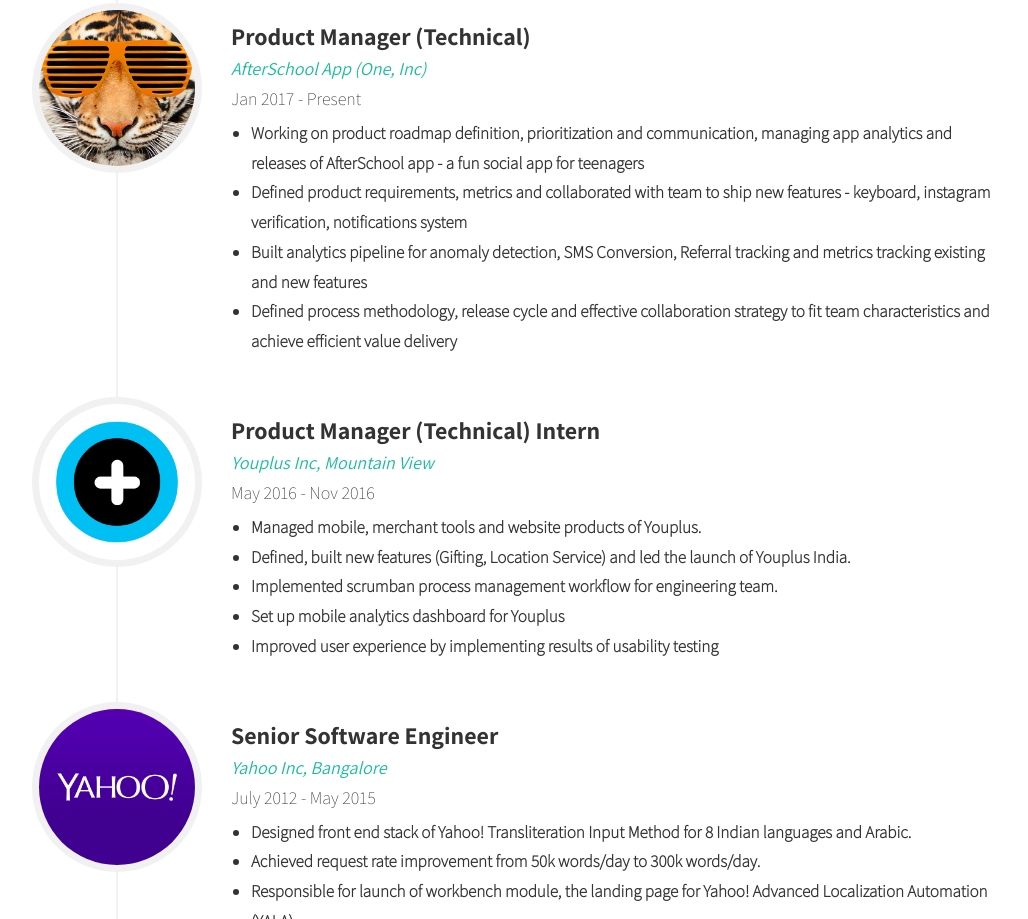
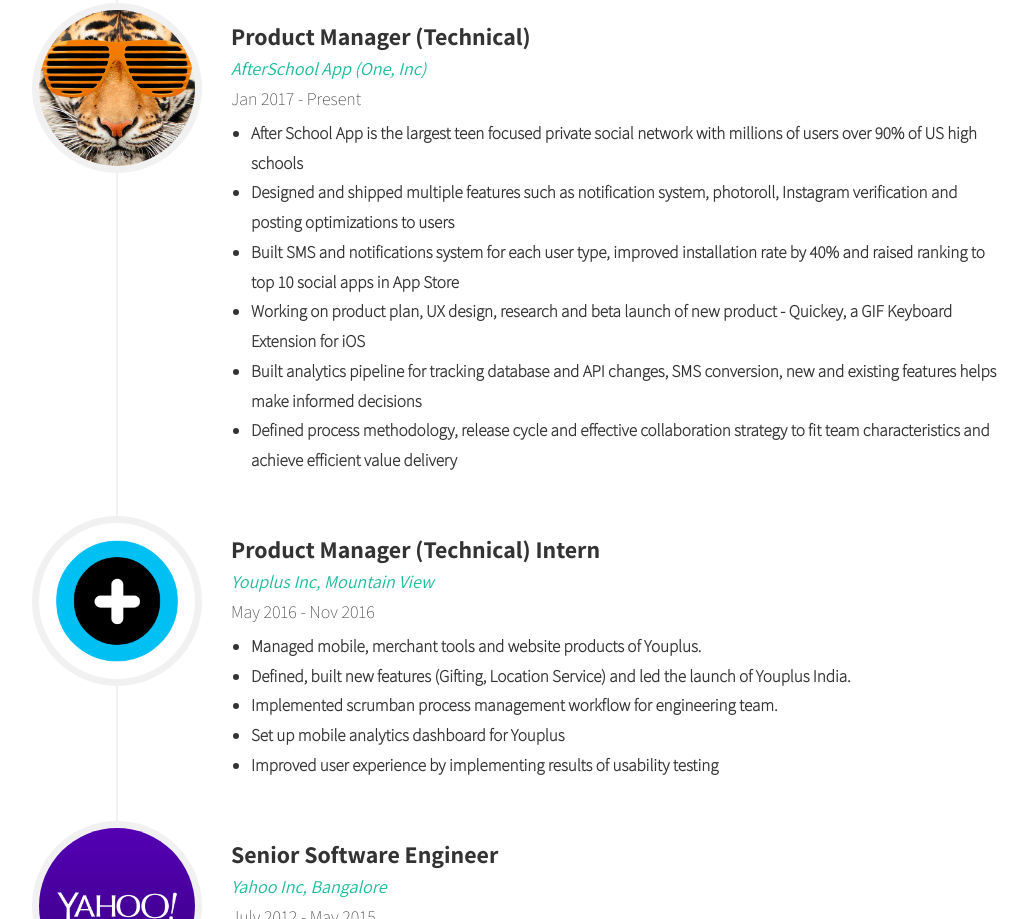
Before and after one commit to keerthanat/keerthanat.github.io, a plain HTML site: page index.html in a window 1280 px wide. Shown: the part 1864-2783 px from the top of the page, without its empty margins (181-1209 px from the left). Drawn offline with nearby package versions, Linux system fonts and the light colour scheme; a web font is replaced by a local one.

Commit message:
Update index.html

```diff
--- a/index.html
+++ b/index.html
@@ -209,9 +209,11 @@
 
                                     </div>
                                     <div class="timeline-body">
-                                        <p>Working on product roadmap definition, prioritization and communication, managing app analytics and releases of AfterSchool app - a fun social app for teenagers </p>
-                                        <p>Defined product requirements, metrics and collaborated with team to ship new features - keyboard, instagram verification, notifications system</p>
-                                        <p>Built analytics pipeline for anomaly detection, SMS Conversion, Referral tracking and metrics tracking existing and new features</p>
+                                        <p>After School App is the largest teen focused private social network with millions of users over 90% of US high schools</p>
+                                        <p>Designed and shipped multiple features such as notification system, photoroll, Instagram verification and posting optimizations to users </p>
+                                        <p>Built SMS and notifications system for each user type, improved installation rate by 40% and raised ranking to top 10 social apps in App Store</p>
+                                        <p>Working on product plan, UX design, research and beta launch of new product - Quickey, a GIF Keyboard Extension for iOS</p>
+                                        <p>Built analytics pipeline for tracking database and API changes, SMS conversion, new and existing features helps make informed decisions</p>
                                         <p>Defined process methodology, release cycle and effective collaboration strategy to fit team characteristics and achieve efficient value delivery</p>
                                     </div>
                                 </div>
```
